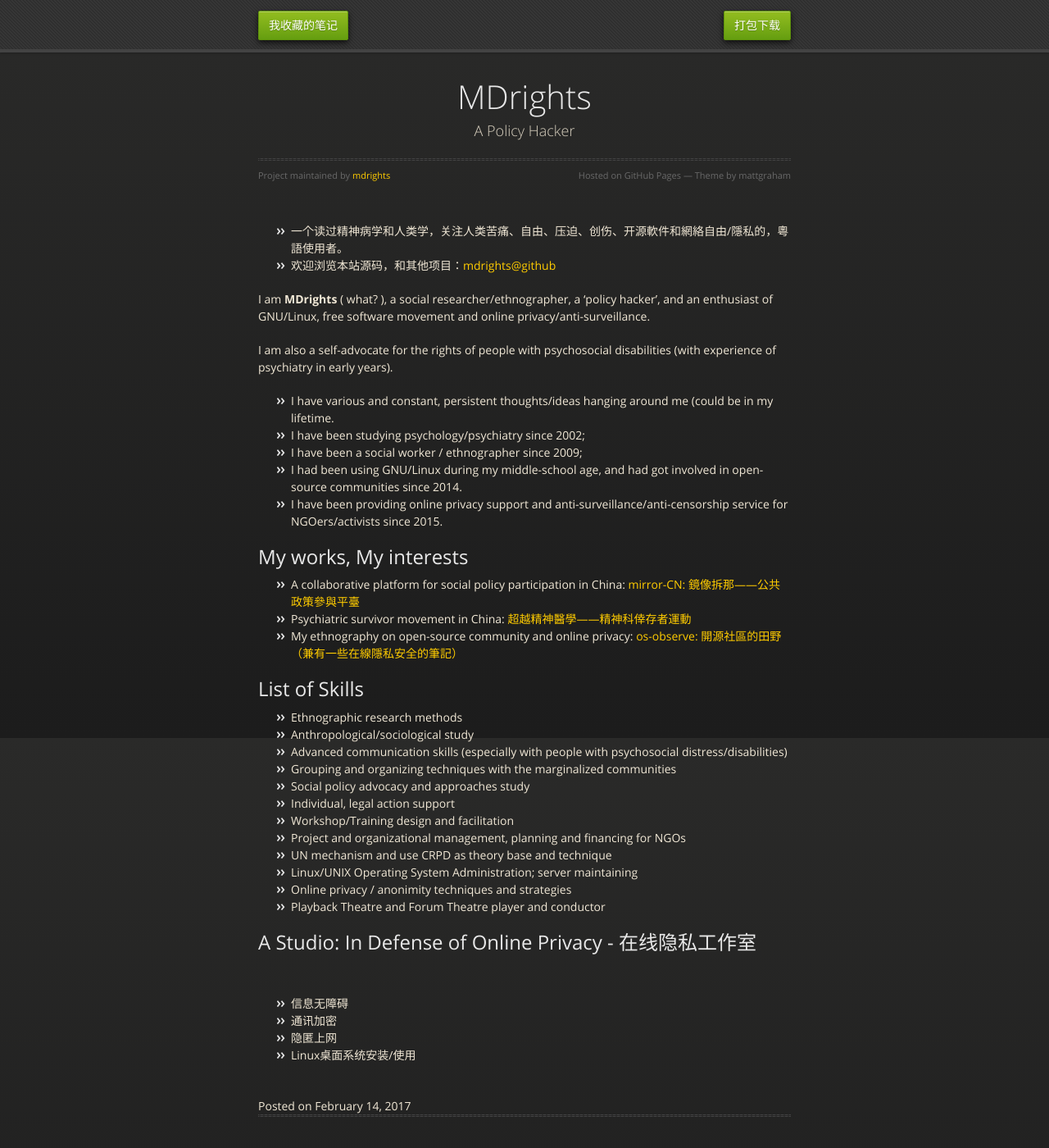
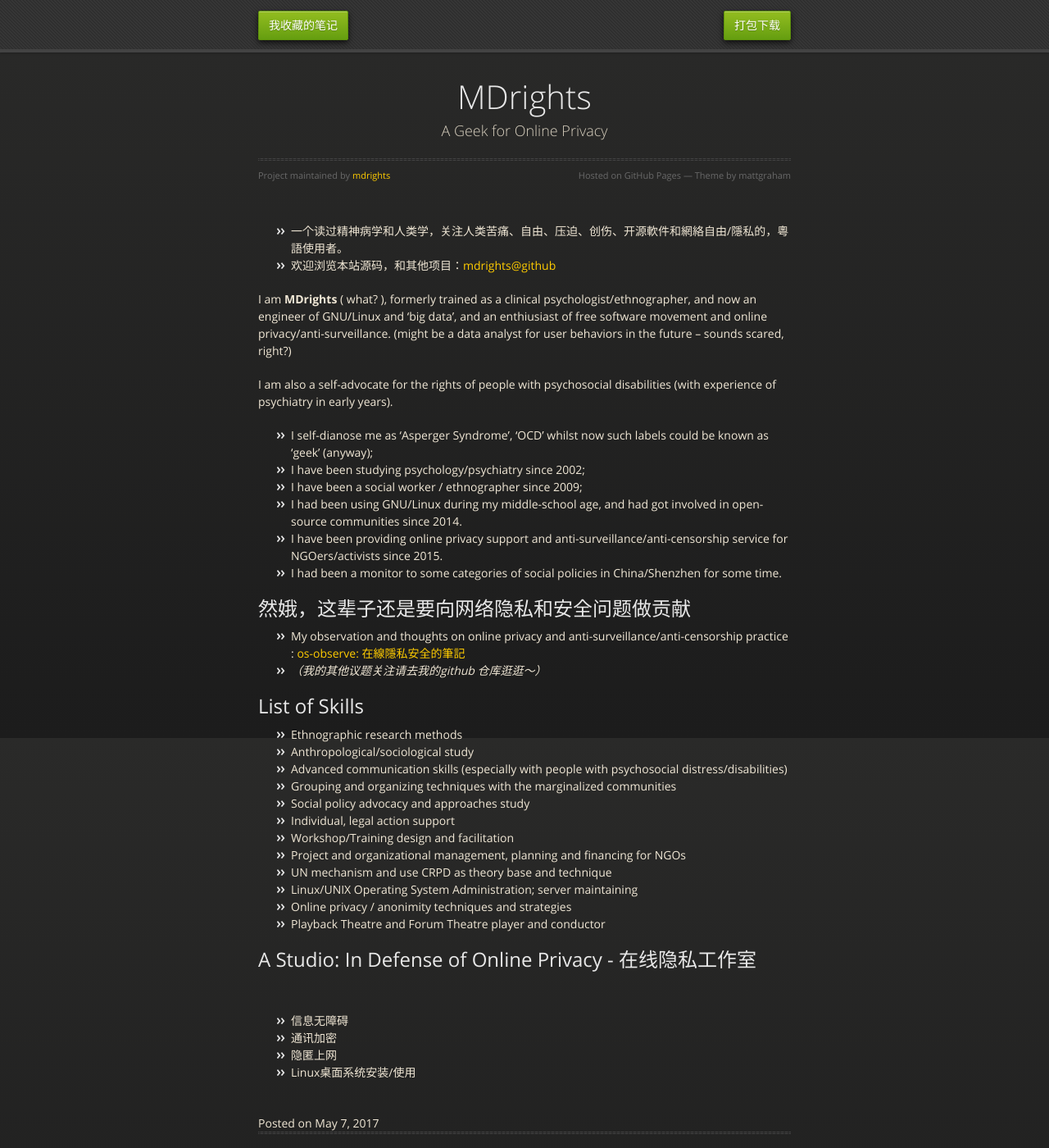
Before and after one commit to mdrights/mdrights.github.io, a Jekyll site: the page built from index.html, in a window 1280 px wide and 1400 px high. Shown: the whole window at 82% size. Built offline with Jekyll 4.4.1, drawn with Linux system fonts in a browser that asks for light colours.

Commit message:
fresh update, May

```diff
--- a/_config.yml
+++ b/_config.yml
@@ -1,6 +1,6 @@
 # SITE SETTINGS
 title: "MDrights"
-tagline: "A Policy Hacker"
+tagline: "A Geek for Online Privacy"
 description: ""
 
 url: "https://mdrights.github.io"
--- a/_posts/2020-11-09-about-me.md
+++ b/_posts/2020-11-09-about-me.md
@@ -1,28 +1,31 @@
 ---
 layout: post
 title: About me
-date: 2017-02-14
+date: 2017-05-07
 ---
 
 - 一个读过精神病学和人类学，关注人类苦痛、自由、压迫、创伤、开源軟件和網絡自由/隱私的，粵語使用者。
 - 欢迎浏览本站源码，和其他项目：[mdrights@github](https://github.com/mdrights)
 
 
-I am **MDrights** ( what? ), a social researcher/ethnographer, a 'policy hacker', and an enthusiast of GNU/Linux, free software movement and online privacy/anti-surveillance.
+I am **MDrights** ( what? ), formerly trained as a clinical psychologist/ethnographer, and now an engineer of GNU/Linux and 'big data', and an enthiusiast of free software movement and online privacy/anti-surveillance. (might be a data analyst for user behaviors in the future -- sounds scared, right?)
 
 I am also a self-advocate for the rights of people with psychosocial disabilities (with experience of psychiatry in early years).
 
-- I have various and constant, persistent thoughts/ideas hanging around me (could be in my lifetime.
+- I self-dianose me as 'Asperger Syndrome', 'OCD' whilst now such labels could be known as 'geek' (anyway);
 - I have been studying psychology/psychiatry since 2002;
 - I have been a social worker / ethnographer since 2009;
 - I had been using GNU/Linux during my middle-school age, and had got involved in open-source communities since 2014.
 - I have been providing online privacy support and anti-surveillance/anti-censorship service for NGOers/activists since 2015.
+- I had been a monitor to some categories of social policies in China/Shenzhen for some time.
 
-## My works, My interests
+## 然娥，这辈子还是要向网络隐私和安全问题做贡献
+<!--
 - A collaborative platform for social policy participation in China: [mirror-CN: 鏡像拆那——公共政策參與平臺 ]({{ site.baseurl }}/mirror-CN)
 - Psychiatric survivor movement in China: [超越精神醫學——精神科倖存者運動]({{ site.baseurl }}/beyond-psychiatry)
-- My ethnography on open-source community and online privacy: [os-observe: 開源社區的田野（兼有一些在線隱私安全的筆記）]({{ site.baseurl }}/os-observe)
-
+-->
+- My observation and thoughts on online privacy and anti-surveillance/anti-censorship practice : [os-observe: 在線隱私安全的筆記]({{ site.baseurl }}/os-observe)
+- _（我的其他议题关注请去我的github 仓库逛逛～）_
 
 ## List of Skills
 - Ethnographic research methods
--- a/index.html
+++ b/index.html
@@ -8,7 +8,7 @@ date: 2016-11-11
       <section>
         <div id="title">
           <h1>MDrights</h1>
-          <p>A Policy Hacker</p>
+          <p>A Geek for Online Privacy</p>
           <hr>
           <span class="credits left">Project maintained by <a href="https://github.com/mdrights">mdrights</a></span>
           <span class="credits right">Hosted on GitHub Pages &mdash; Theme by mattgraham</span>
```
Also changed, not shown: other parts of index.html (+1 -1 lines).
